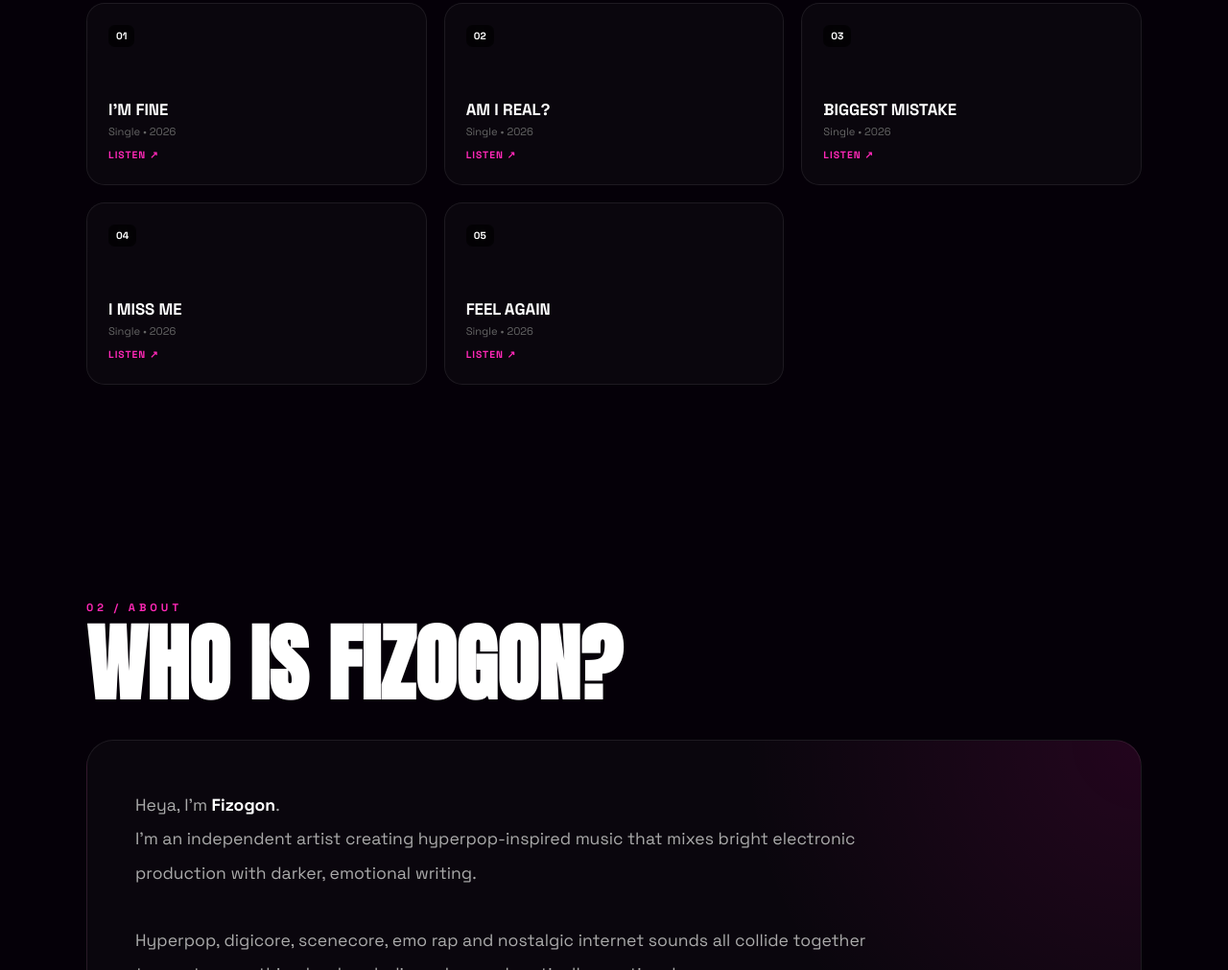
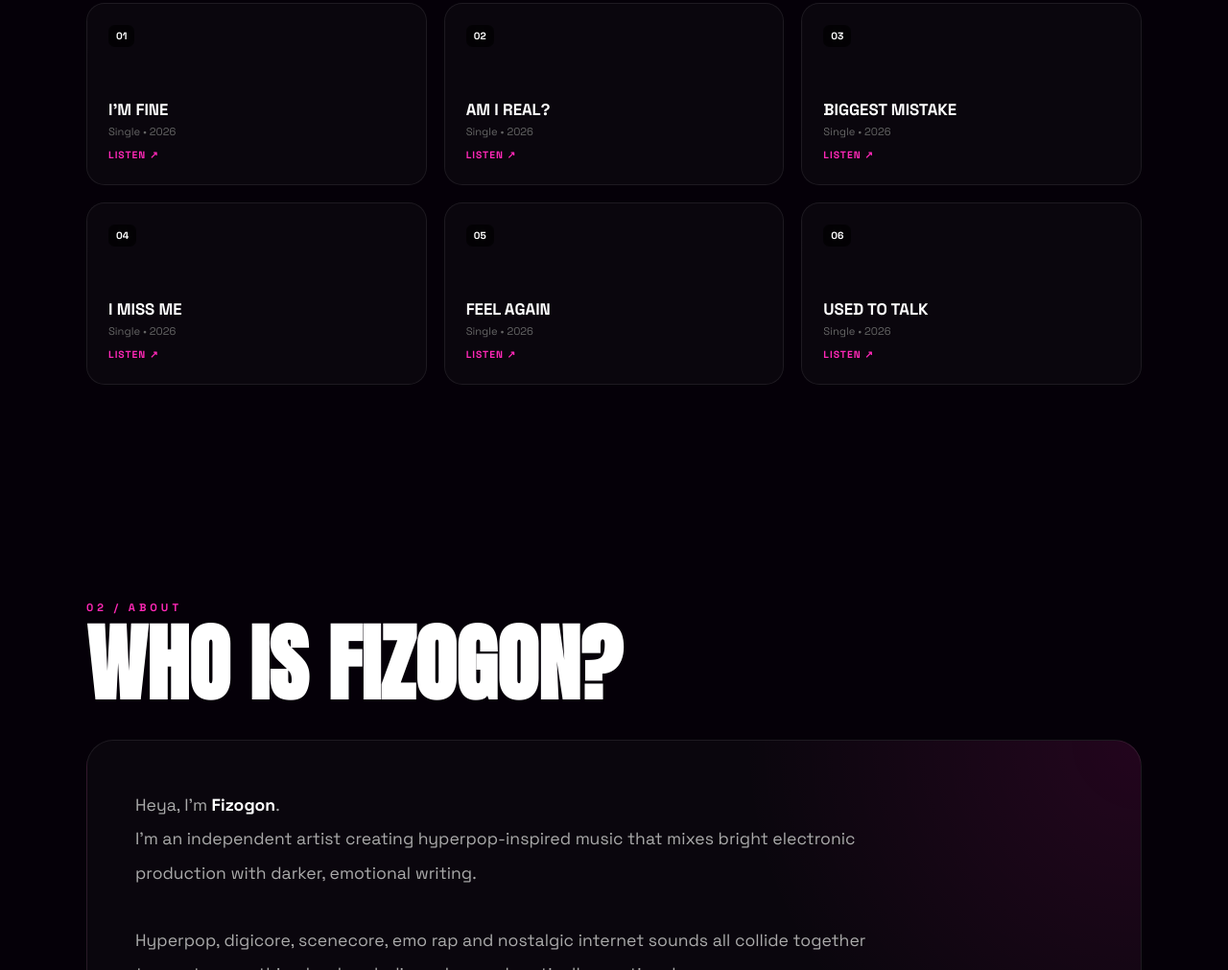
Before and after one commit to fizogonPortfolio/Fizogon, a plain HTML site: page index.html in a window 1280 px wide. Shown: the part 1167-2178 px from the top of the page at 96% size. Drawn offline with Linux system fonts and the light colour scheme.

Commit message:
Update index.html

```diff
--- a/index.html
+++ b/index.html
@@ -212,6 +212,11 @@ nav{width:94%}.NavLinks{display:none}.Hero{padding-top:130px}.Hero h1{font-size:
 <div class="SongInfo"><h3>FEEL AGAIN</h3><p>Single • 2026</p><span class="SongListen">LISTEN ↗</span></div>
 </a>
 
+<a href="https://soundcloud.com/fizogon/usedtotalk" target="_blank" rel="noopener" class="Song Reveal">
+<span class="SongNumber">06</span>
+<div class="SongInfo"><h3>USED TO TALK</h3><p>Single • 2026</p><span class="SongListen">LISTEN ↗</span></div>
+</a>
+
 </div>
 </section>
 
```
